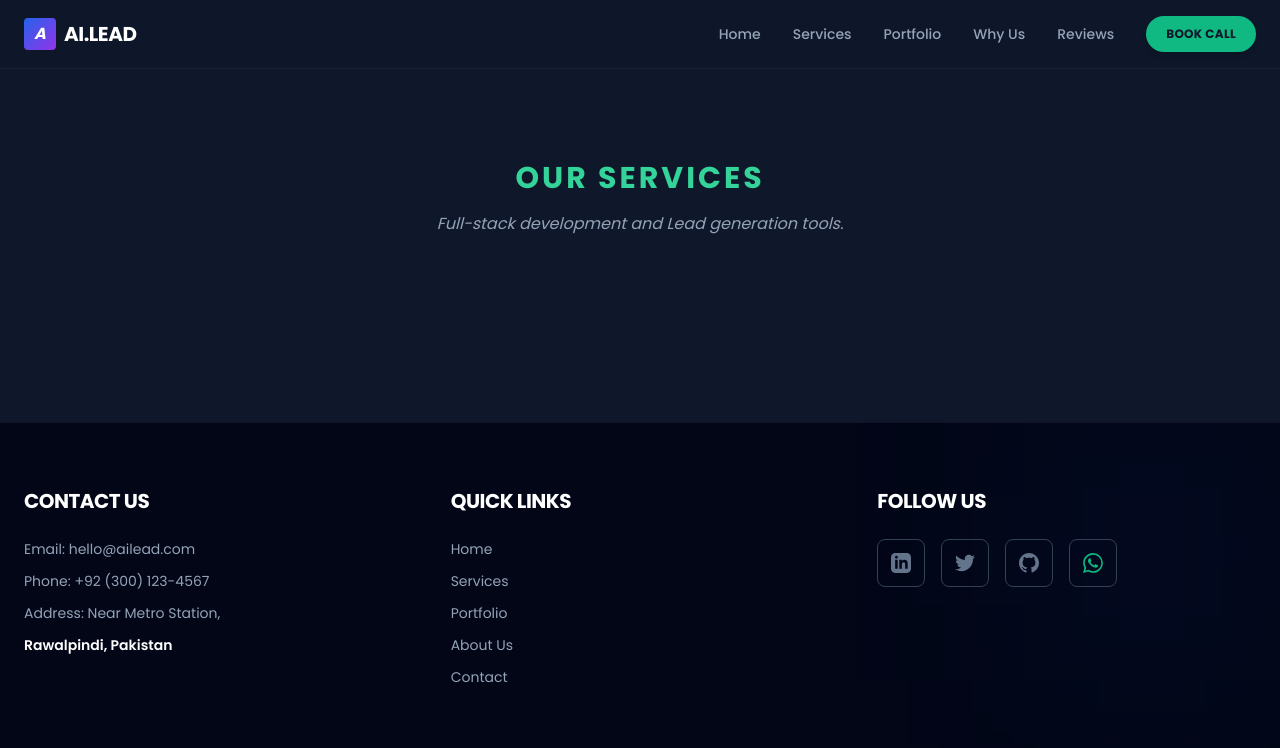
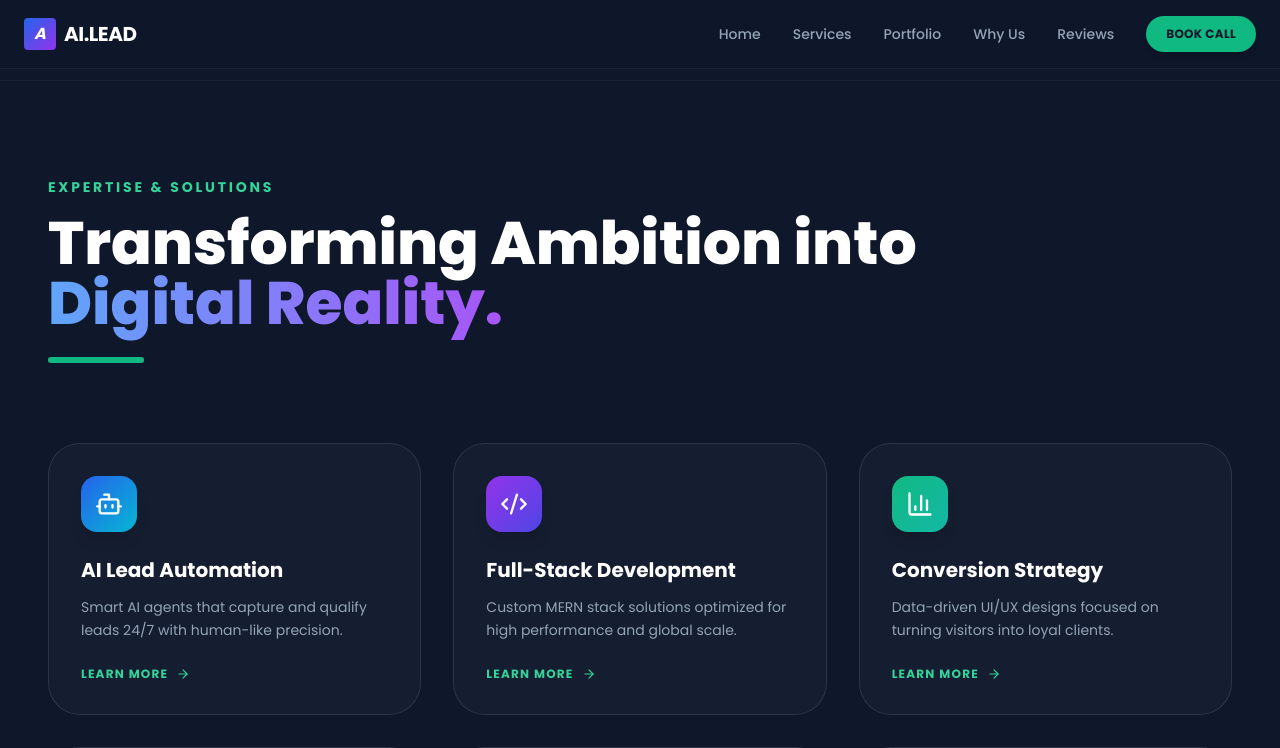
Before and after one commit to yousra-co45/AI-Lead-Project, a React (Vite) app in the folder Frontend/: page /services in a window 1280 px wide. Shown: the top 748 px of the page. Built offline with nearby package versions, Linux system fonts and the light colour scheme.

Commit message:
added enhanced services section with modals

```diff
--- a/Frontend/src/App.jsx
+++ b/Frontend/src/App.jsx
@@ -12,8 +12,6 @@ function App() {
   return (
     <Router>
       <div className="min-h-screen bg-slate-900 text-white font-poppins flex flex-col">
-
-        {/* Navbar hamesha top par rahega */}
         <Navbar />
 
         {/* Main content area jahan pages change honge */}
@@ -28,8 +26,6 @@ function App() {
             <Route path="/testimonials" element={<Testimonials />} />
           </Routes>
         </main>
-
-        {/* Footer hamesha bottom par rahega */}
         <Footer />
       </div>
     </Router>
--- a/Frontend/src/components/Footer.jsx
+++ b/Frontend/src/components/Footer.jsx
@@ -31,7 +31,7 @@ const Footer = () => {
           </svg>
         )
       },
-      // WA added with official logo
+
       {
         name: 'WhatsApp',
         icon: (
--- a/Frontend/src/pages/Services.jsx
+++ b/Frontend/src/pages/Services.jsx
@@ -1,11 +1,185 @@
-import React from 'react';
+import React, { useState } from 'react';
+import { motion, AnimatePresence } from 'framer-motion';
+import { Bot, Code2, Globe, ShieldCheck, Zap, BarChart3, X, ArrowRight } from 'lucide-react';
 
 const Services = () => {
+  const [selectedService, setSelectedService] = useState(null);
+
+  const services = [
+    {
+      id: 1,
+      title: "AI Lead Automation",
+      desc: "Smart AI agents that capture and qualify leads 24/7 with human-like precision.",
+      details: "Our AI systems use Natural Language Processing (NLP) to interact with visitors, answer queries, and book appointments directly into your calendar. We integrate with CRM tools to ensure 100% lead retention and instant follow-ups without manual intervention.",
+      icon: <Bot className="w-7 h-7" />,
+      color: "from-blue-600 to-cyan-500"
+    },
+    {
+      id: 2,
+      title: "Full-Stack Development",
+      desc: "Custom MERN stack solutions optimized for high performance and global scale.",
+      details: "We build robust, scalable web applications using MongoDB, Express, React, and Node.js. From database normalization to secure JWT authentication and real-time updates, we ensure your platform is enterprise-ready and future-proof.",
+      icon: <Code2 className="w-7 h-7" />,
+      color: "from-purple-600 to-indigo-600"
+    },
+    {
+      id: 3,
+      title: "Conversion Strategy",
+      desc: "Data-driven UI/UX designs focused on turning visitors into loyal clients.",
+      details: "Using advanced heatmaps and user behavior analysis, we design interfaces that guide users toward the CTA. Our focus is on visual hierarchy, proper spacing, and psychological triggers that drive sales and minimize bounce rates.",
+      icon: <BarChart3 className="w-7 h-7" />,
+      color: "from-emerald-500 to-teal-500"
+    },
+    {
+      id: 4,
+      title: "Cloud Infrastructure",
+      desc: "Secure and scalable cloud hosting with 99.9% uptime for your business apps.",
+      details: "We deploy your applications using modern CI/CD pipelines on AWS, Google Cloud, or Vercel. Our infrastructure setup includes automated backups, SSL encryption, and load balancing for seamless global performance.",
+      icon: <Globe className="w-7 h-7" />,
+      color: "from-blue-400 to-blue-700"
+    },
+    {
+      id: 5,
+      title: "Security & Compliance",
+      desc: "Enterprise-grade protection to keep your business and user data fully encrypted.",
+      details: "Security is non-negotiable. We implement multi-layer protection, including rate limiting, data encryption at rest, and secure API endpoints to protect your business from modern cyber threats and data breaches.",
+      icon: <ShieldCheck className="w-7 h-7" />,
+      color: "from-rose-500 to-purple-600"
+    },
+    {
+      id: 6,
+      title: "Brand Optimization",
+      desc: "Comprehensive digital strategies to boost your online visibility and authority.",
+      details: "Beyond code, we optimize your digital presence. This includes technical SEO, performance tuning (Core Web Vitals), and ensuring your brand identity is consistent and impactful across all digital touchpoints.",
+      icon: <Zap className="w-7 h-7" />,
+      color: "from-amber-400 to-orange-600"
+    }
+  ];
+
+  const handleDiscussClick = () => {
+    setSelectedService(null);
+    // Yeh "contact-form" ID Abdullah Naeem ke form section ki honi chahiye
+    const contactSection = document.getElementById('contact-form');
+    if (contactSection) {
+      contactSection.scrollIntoView({ behavior: 'smooth' });
+    }
+  };
+
   return (
-    <div className="py-20 text-center">
-      <h2 className="text-3xl font-bold text-emerald-400 uppercase tracking-widest">Our Services</h2>
-      <p className="mt-4 text-slate-400 italic">Full-stack development and Lead generation tools.</p>
-    </div>
+    <section className="bg-[#0f172a] py-24 px-6 md:px-12 border-t border-white/5 relative">
+      <div className="max-w-7xl mx-auto">
+
+        {/* Section Header */}
+        <div className="mb-20 text-left">
+          <motion.h2
+            initial={{ opacity: 0, x: -20 }}
+            whileInView={{ opacity: 1, x: 0 }}
+            viewport={{ once: true }}
+            className="text-sm font-bold tracking-[0.2em] text-emerald-400 uppercase mb-4"
+          >
+            Expertise & Solutions
+          </motion.h2>
+          <motion.h3
+            initial={{ opacity: 0, y: 20 }}
+            whileInView={{ opacity: 1, y: 0 }}
+            viewport={{ once: true }}
+            className="text-4xl md:text-6xl font-extrabold text-white font-poppins leading-[1.1]"
+          >
+            Transforming Ambition into <br />
+            <span className="text-transparent bg-clip-text bg-gradient-to-r from-blue-400 to-purple-500">
+              Digital Reality.
+            </span>
+          </motion.h3>
+          <div className="w-24 h-1.5 bg-emerald-500 rounded-full mt-6"></div>
+        </div>
+
+        {/* Services Grid */}
+        <div className="grid grid-cols-1 md:grid-cols-2 lg:grid-cols-3 gap-8">
+          {services.map((service, index) => (
+            <motion.div
+              key={service.id}
+              initial={{ opacity: 0, y: 20 }}
+              whileInView={{ opacity: 1, y: 0 }}
+              viewport={{ once: true }}
+              transition={{ delay: index * 0.1 }}
+              whileHover={{ y: -8 }}
+              onClick={() => setSelectedService(service)}
+              className="group p-8 rounded-[2rem] bg-slate-800/40 border border-white/10 hover:border-emerald-500/50 cursor-pointer transition-all duration-300 relative overflow-hidden"
+            >
+              {/* Subtle background glow on hover */}
+              <div className={`absolute -right-10 -top-10 w-32 h-32 bg-gradient-to-br ${service.color} opacity-0 group-hover:opacity-10 blur-2xl transition-opacity`} />
+
+              <div className={`mb-6 w-14 h-14 rounded-2xl bg-gradient-to-br ${service.color} flex items-center justify-center text-white shadow-lg`}>
+                {service.icon}
+              </div>
+
+              <h4 className="text-xl font-bold text-white mb-3 font-poppins group-hover:text-emerald-400 transition-colors">
+                {service.title}
+              </h4>
+
+              <p className="text-slate-400 text-sm leading-relaxed mb-6">
+                {service.desc}
+              </p>
+
+              <div className="flex items-center gap-2 text-emerald-400 text-xs font-bold uppercase tracking-widest">
+                Learn More <ArrowRight size={14} className="group-hover:translate-x-1 transition-transform" />
+              </div>
+            </motion.div>
+          ))}
+        </div>
+
+        {/* Modal Logic */}
+        <AnimatePresence>
+          {selectedService && (
+            <div className="fixed inset-0 z-[100] flex items-center justify-center p-6">
+              {/* Backdrop */}
+              <motion.div
+                initial={{ opacity: 0 }}
+                animate={{ opacity: 1 }}
+                exit={{ opacity: 0 }}
+                onClick={() => setSelectedService(null)}
+                className="absolute inset-0 bg-slate-950/90 backdrop-blur-md"
+              />
+
+              {/* Modal Card */}
+              <motion.div
+                initial={{ opacity: 0, scale: 0.9, y: 20 }}
+                animate={{ opacity: 1, scale: 1, y: 0 }}
+                exit={{ opacity: 0, scale: 0.9, y: 20 }}
+                className="relative bg-slate-900 border border-white/10 p-8 md:p-12 rounded-[2.5rem] max-w-2xl w-full shadow-2xl overflow-hidden"
+              >
+                {/* Close Button */}
+                <button
+                  onClick={() => setSelectedService(null)}
+                  className="absolute top-6 right-6 text-slate-400 hover:text-white transition-colors"
+                >
+                  <X size={28} />
+                </button>
+
+                <div className={`mb-6 w-16 h-16 rounded-2xl bg-gradient-to-br ${selectedService.color} flex items-center justify-center text-white`}>
+                  {selectedService.icon}
+                </div>
+
+                <h2 className="text-3xl font-bold text-white mb-6 font-poppins">
+                  {selectedService.title}
+                </h2>
+
+                <p className="text-slate-300 text-lg leading-relaxed mb-10">
+                  {selectedService.details}
+                </p>
+
+                <button
+                  onClick={handleDiscussClick}
+                  className="w-full py-4 bg-emerald-500 hover:bg-emerald-400 text-slate-900 font-bold rounded-2xl transition-all transform hover:scale-[1.02] active:scale-[0.98] shadow-xl shadow-emerald-500/20"
+                >
+                  Discuss This Project
+                </button>
+              </motion.div>
+            </div>
+          )}
+        </AnimatePresence>
+      </div>
+    </section>
   );
 };
 
```
Also changed, not shown: Frontend/src/components/Navbar.jsx (+8 -45 lines).
